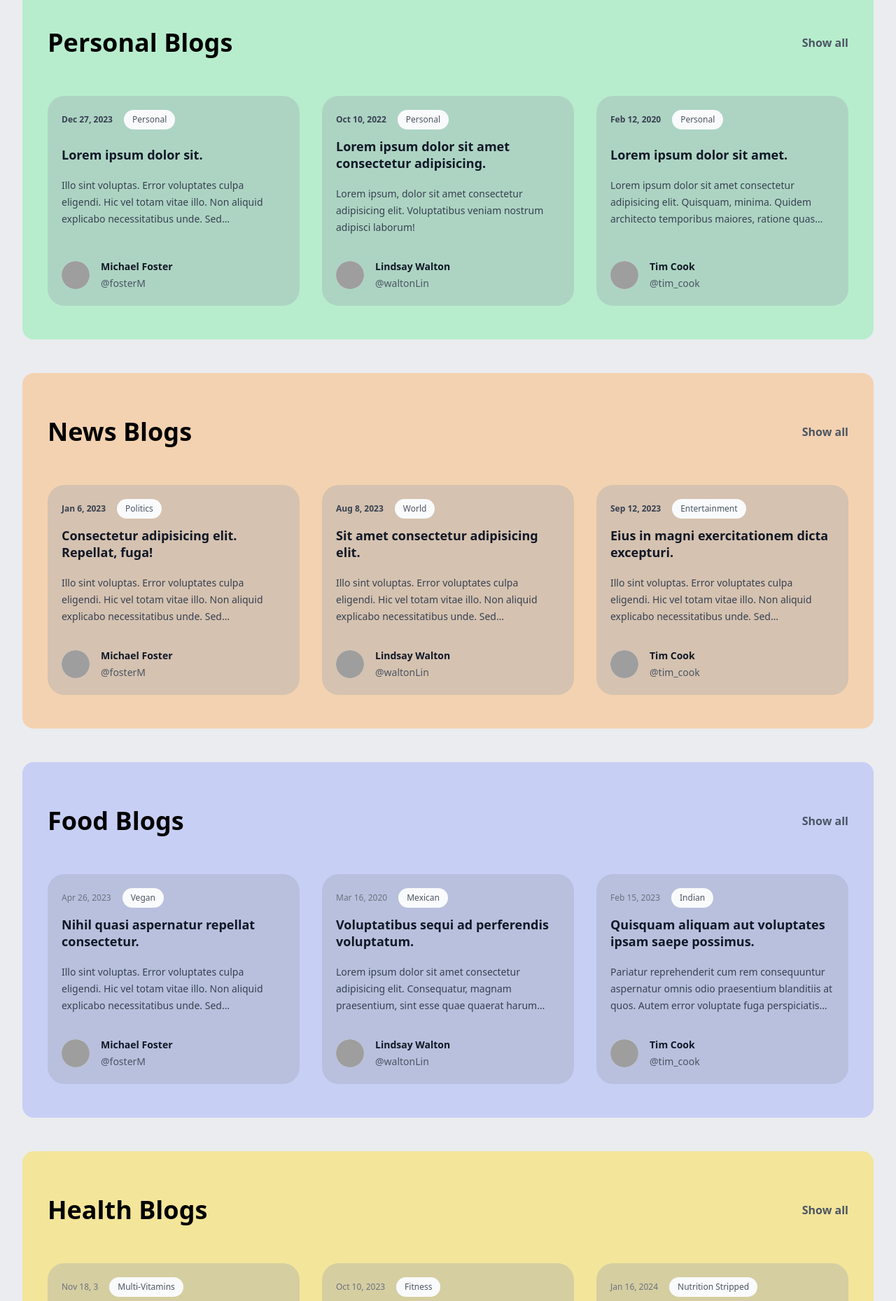
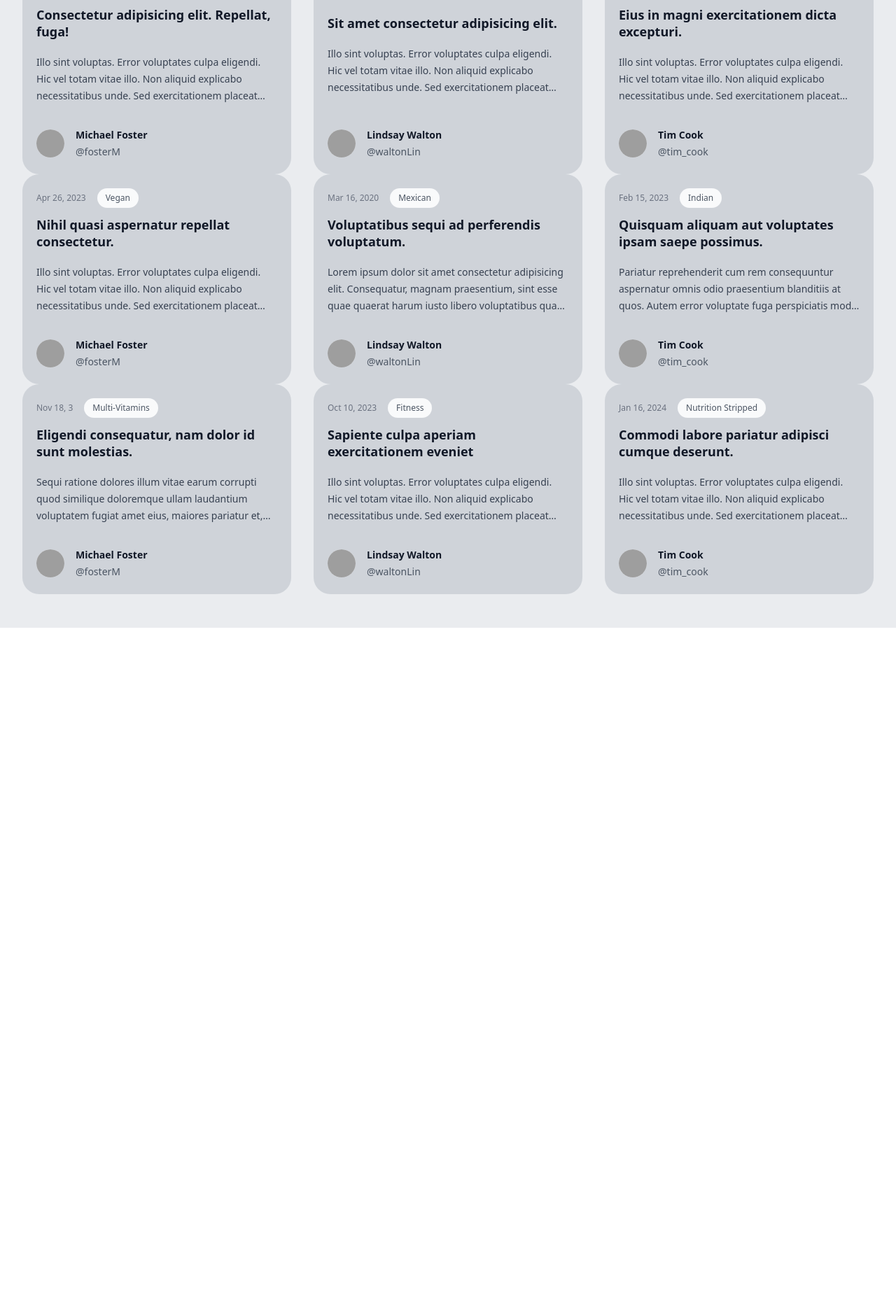
Before and after one commit to Talika-Bajaj/Blog-Website-Template, a website: page index.html in a window 1280 px wide. Shown: the part 941-2800 px from the top of the page at 70% size. After the commit the page ends 1838 px from the top, so only its background shows below. Drawn offline with Linux system fonts and the light colour scheme; grey boxes are pictures that could not be loaded.

Commit message:
Update index.html

```diff
--- a/index.html
+++ b/index.html
@@ -38,13 +38,7 @@
         <!-- <p class="mt-2 text-lg leading-8 text-gray-600">Let the world be your book.</p> -->
       </div>
 
-      <div class="mx-auto mt-6 mb-12 pt-12 sm:mt-14 sm:pt-16 bg-purple-300/50 px-9 pb-12 rounded-2xl">
-        <div class="flex w-full justify-between items-center mb-14 xs:flex-col xs:items-start xs:gap-2">
-          <h2 class="text-4xl font-bold xs:text-3xl">Corporate Blogs</h2>
-          <span
-            class="link float-right text-gray-600 font-semibold duration-300 cursor-pointer hover:underline hover:font-bold">Show
-            all</span>
-        </div>
+
 
         <div class="  grid max-w-2xl grid-cols-1 gap-x-8 gap-y-16 lg:mx-0 lg:max-w-none lg:grid-cols-3">
 
@@ -150,16 +144,10 @@
           </article>
         </div>
 
-      </div>
 
 
-      <div class="mx-auto pt-12 my-12 sm:mt-12 sm:pt-16 bg-green-300/50 px-9 pb-12 rounded-2xl">
-        <div class="flex w-full justify-between items-center mb-14 xs:flex-col xs:items-start xs:gap-2">
-          <h2 class="text-4xl font-bold xs:text-3xl">Personal Blogs</h2>
-          <span
-            class="link float-right text-gray-600 font-semibold duration-300 cursor-pointer hover:underline hover:font-bold">Show
-            all</span>
-        </div>
+
+
 
         <div class="  grid max-w-2xl grid-cols-1 gap-x-8 gap-y-16 lg:mx-0 lg:max-w-none lg:grid-cols-3">
 
@@ -265,15 +253,9 @@
           </article>
 
         </div>
-      </div>
 
-      <div class="mx-auto pt-12 my-12 sm:mt-12 sm:pt-16 bg-orange-300/50 px-9 pb-12 rounded-2xl">
-        <div class="flex w-full justify-between items-center mb-14 xs:flex-col xs:items-start xs:gap-2">
-          <h2 class="text-4xl font-bold xs:text-3xl">News Blogs</h2>
-          <span
-            class="link float-right text-gray-600 font-semibold duration-300 cursor-pointer hover:underline hover:font-bold">Show
-            all</span>
-        </div>
+
+
 
         <div class="grid max-w-2xl grid-cols-1 gap-x-8 gap-y-16 lg:mx-0 lg:max-w-none lg:grid-cols-3">
 
@@ -380,16 +362,10 @@
           </article>
           <!-- More posts... -->
         </div>
-      </div>
 
 
-      <div class="mx-auto pt-12 my-12 sm:mt-12 sm:pt-16 bg-indigo-300/50 px-9 pb-12 rounded-2xl">
-        <div class="flex w-full justify-between items-center mb-14 xs:flex-col xs:items-start xs:gap-2">
-          <h2 class="text-4xl font-bold xs:text-3xl">Food Blogs</h2>
-          <span
-            class="link float-right text-gray-600 font-semibold duration-300 cursor-pointer hover:underline hover:font-bold">Show
-            all</span>
-        </div>
+
+
 
         <div class="  grid max-w-2xl grid-cols-1 gap-x-8 gap-y-16 lg:mx-0 lg:max-w-none lg:grid-cols-3">
 
@@ -502,16 +478,9 @@
 
           <!-- More posts... -->
         </div>
-      </div>
 
 
-      <div class="mx-auto pt-12 my-12  sm:mt-12  sm:pt-16 bg-yellow-300/50 px-9 pb-12 rounded-2xl">
-        <div class="flex w-full justify-between items-center mb-14 xs:flex-col xs:items-start xs:gap-2">
-          <h2 class="text-4xl font-bold xs:text-3xl">Health Blogs</h2>
-          <span
-            class="link float-right text-gray-600 font-semibold duration-300 cursor-pointer hover:underline hover:font-bold">Show
-            all</span>
-        </div>
+
 
         <div class="  grid max-w-2xl grid-cols-1 gap-x-8 gap-y-16 lg:mx-0 lg:max-w-none lg:grid-cols-3">
 
@@ -624,7 +593,7 @@
 
           <!-- More posts... -->
         </div>
-      </div>
+
     </div>
   </div>
 
```
